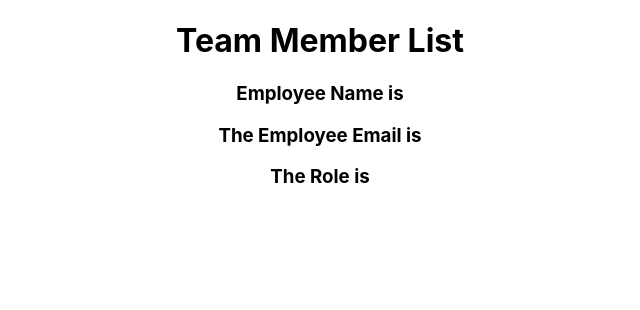
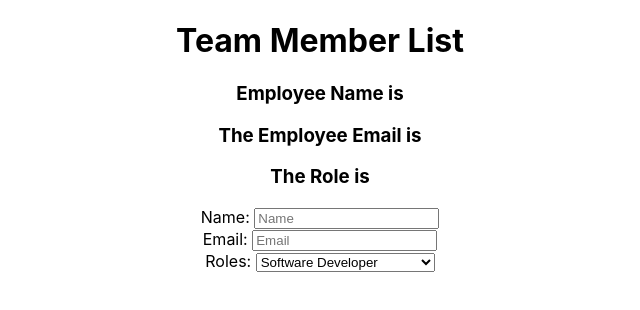
Before and after one commit to bloominstituteoftechnology/team-builder, a React (Create React App) app in the folder team-builder/: page / in a window 1280 px wide. Shown: the top 310 px of the page, without its empty margins (320-960 px from the left). Built offline with nearby package versions, Linux system fonts and the light colour scheme.

Commit message:
Form Fully Built

```diff
--- a/team-builder/src/Form.js
+++ b/team-builder/src/Form.js
@@ -28,6 +28,57 @@ const Form = props => {
             <h3>Employee Name is {user.name}</h3>
             <h3>The Employee Email is{user.email}</h3>
             <h3>The Role is {user.role}</h3>
+
+            <div className="employee-name">
+                <label htmlFor= 'nameInput'>Name: </label>
+                    <input
+                        onChange={handlerUpdate}
+                        placeholder= 'Name'
+                        id= 'nameInput'
+                        name= 'name'
+                        type= 'text'
+                        value={user.name}
+                    />
+            </div>
+
+            <div className="employee-email">
+                <label hrmlFor='emailInput'>Email: </label>
+                    <input
+                        onChange={handlerUpdate}
+                        placeholder= 'Email'
+                        id= 'emailInput'
+                        name= 'email'
+                        type= 'text'
+                        value={user.email}
+                    />
+            </div>
+
+            <div className="employee-role">
+                <label htmlFor = 'roleSelections'>Roles: </label>
+                    <select
+                        value={user.roles}
+                        onChange={handlerUpdate}
+                        id='roleSelections'
+                        name= 'roles'>
+                        <option value='Software'>Software Developer
+                        </option>
+
+                        <option value='Claymation Animator'>Claymation Animator
+                        </option>
+
+                        <option value='Ux Designer'>UX Designer
+                        </option>
+
+                        <option value='Plaster Mold Caster'>Plaster Mold Caster
+                        </option>
+
+                        <option value='Cat Cafe Associate'>Cat Cafe Associate
+                        </option>
+
+                        <option value='Matcha Tea Expert'>Matcha Tea Expert Barista
+                        </option>
+                    </select>
+            </div>
         </form>
     )
 }
```
